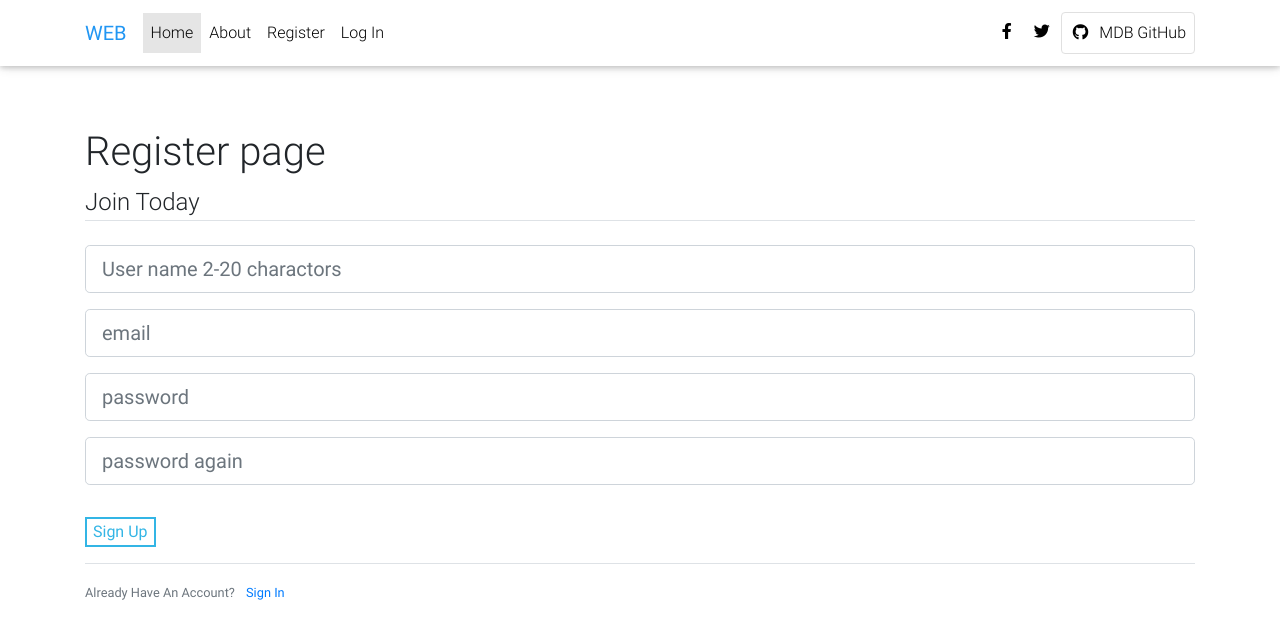
After one commit to nomadlife/flask, a Flask app: page /register in a window 1280 px wide. The commit adds this page. Shown: the top 639 px of the page. Run offline with Flask 2, Linux system fonts and the light colour scheme; some libraries are stand-ins or nearby versions.

Commit message:
blogapp : add user form / update template

```diff
--- a/flask_blog/flaskblog.py
+++ b/flask_blog/flaskblog.py
@@ -1,5 +1,9 @@
-from flask import Flask, render_template
+from flask import Flask, render_template, flash, redirect, url_for
+from forms import RegistrationForm, LoginForm
+
 app = Flask(__name__)
+
+app.config['SECRET_KEY'] = 'fecde4567bb23ecd02a67c432e096f73'
 
 @app.route('/')
 @app.route('/home')
@@ -10,6 +14,18 @@ def home():
 def about():
     return render_template('about.html')
 
+@app.route('/register', methods = ['GET', 'POST'])
+def register():
+    form = RegistrationForm()
+    if form.validate_on_submit():
+        flash(f'Account created for {form.username.data}!', 'success')
+        return redirect(url_for('home'))
+    return render_template('register.html', title='Register', form=form)
+
+@app.route('/login')
+def login():
+    form = LoginForm()
+    return render_template('login.html', title='Login', form=form)
 
 if __name__ == '__main__':
     app.run(debug=True)
--- /dev/null
+++ b/flask_blog/forms.py
@@ -0,0 +1,16 @@
+from flask_wtf import FlaskForm
+from wtforms import StringField, PasswordField, SubmitField, BooleanField
+from wtforms.validators import DataRequired, Length, Email, EqualTo
+
+class RegistrationForm(FlaskForm):
+    username = StringField('Username', validators=[DataRequired(), Length(min=2,max=20)])
+    email = StringField('Email', validators=[DataRequired(), Email()])
+    password = PasswordField('Password', validators=[DataRequired()])
+    confirm_password = PasswordField('Confirm Password', validators=[DataRequired(), EqualTo('password')])
+    submit = SubmitField('Sign Up')
+
+class LoginForm(FlaskForm):
+    email = StringField('Email', validators=[DataRequired(), Email()])
+    password = PasswordField('Password', validators=[DataRequired()])
+    remember = BooleanField('Remember Me')
+    submit = SubmitField('_Login_')
--- a/flask_blog/templates/layout.html
+++ b/flask_blog/templates/layout.html
@@ -22,8 +22,8 @@
                 <div class="container">
 
                   <!-- Brand -->
-                  <a class="navbar-brand waves-effect" href="https://mdbootstrap.com/docs/jquery/" target="_blank">
-                    <strong class="blue-text">MDB</strong>
+                  <a class="navbar-brand waves-effect" href="/">
+                    <strong class="blue-text">WEB</strong>
                   </a>
 
                   <!-- Collapse -->
@@ -43,15 +43,13 @@
                         </a>
                       </li>
                       <li class="nav-item">
-                        <a class="nav-link waves-effect" href="https://mdbootstrap.com/docs/jquery/" target="_blank">About MDB</a>
+                        <a class="nav-link waves-effect" href="/about">About</a>
                       </li>
                       <li class="nav-item">
-                        <a class="nav-link waves-effect" href="https://mdbootstrap.com/docs/jquery/getting-started/download/"
-                          target="_blank">Free download</a>
+                        <a class="nav-link waves-effect" href="/register">Register</a>
                       </li>
                       <li class="nav-item">
-                        <a class="nav-link waves-effect" href="https://mdbootstrap.com/education/bootstrap/" target="_blank">Free
-                          tutorials</a>
+                        <a class="nav-link waves-effect" href="/login">Log In</a>
                       </li>
                     </ul>
 
@@ -84,12 +82,21 @@
 
     <main class="mt-5 pt-5">
         <div class="container">
+            {% with messages = get_flashed_messages(with_categories=true)%}
+                {% if messages %}
+                    {% for category, message in messages %}
+                        <div class="alert alert-{{ category }}">
+                            {{ message }}
+                        </div>
+                    {% endfor %}
+                {% endif %}
+            {% endwith %}
             {% block content %}
             {% endblock %}
         </div>
     </main>
     <!-- JQuery -->
-<script type="text/javascript" src="{{url_for('static',filename='js/3.4.1/jquery.min.js')}}"></script>
+<script type="text/javascript" src="{{url_for('static',filename='js/jquery-3.4.1.min.js')}}"></script>
 <!-- Bootstrap tooltips -->
 <script type="text/javascript" src="{{url_for('static',filename='js/popper.min.js')}}"></script>
 <!-- Bootstrap core JavaScript -->
--- /dev/null
+++ b/flask_blog/templates/login.html
@@ -0,0 +1,4 @@
+{% extends "layout.html" %}
+{% block content %}
+<h1>Login page</h1>
+{% endblock %}
--- /dev/null
+++ b/flask_blog/templates/register.html
@@ -0,0 +1,34 @@
+{% extends "layout.html" %}
+{% block content %}
+<h1>Register page</h1>
+<div class="content-section">
+    <form action="" method="post">
+        {{ form.hidden_tag() }}
+        <fieldset class="form-group">
+            <legend class="border-bottom mb-4">Join Today</legend>
+            <div class="form-group">
+                {{ form.username(class="form-control form-control-lg", placeholder="User name 2-20 charactors") }}
+            </div>
+            <div class="form-group">
+                {{ form.email(class="form-control form-control-lg", placeholder="email") }}
+            </div>
+            <div class="form-group">
+                {{ form.password(class="form-control form-control-lg", placeholder="password") }}
+            </div>
+            <div class="form-group">
+                {{ form.confirm_password(class="form-control form-control-lg", placeholder="password again") }}
+            </div>
+        </fieldset>
+        <div class="form-group">
+            {{ form.submit(class="btn-outline-info") }}
+        </div>
+    </form>
+</div>
+
+<div class="border-top pt-3">
+    <small class="text-muted">
+        Already Have An Account? <a href="{{ url_for('login') }}" class="ml-2">Sign In</a>
+    </small>
+</div>
+
+{% endblock %}
```
Also changed, not shown: flask_blog/templates/register copy.html (added, +75 -0 lines).
